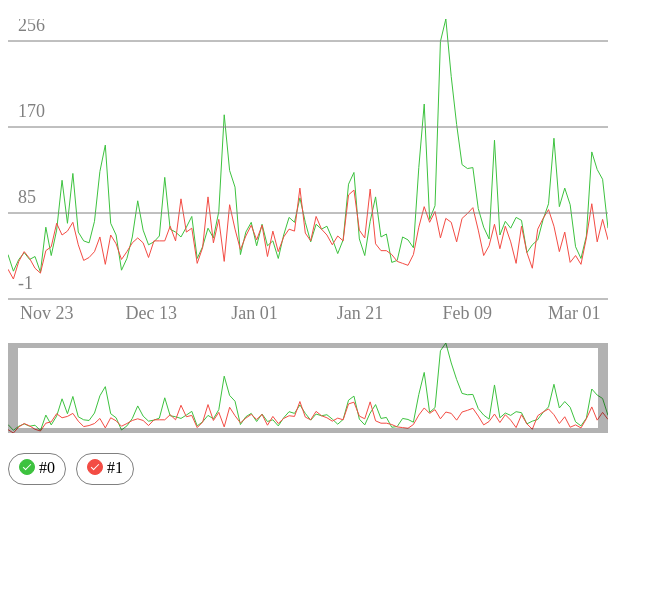
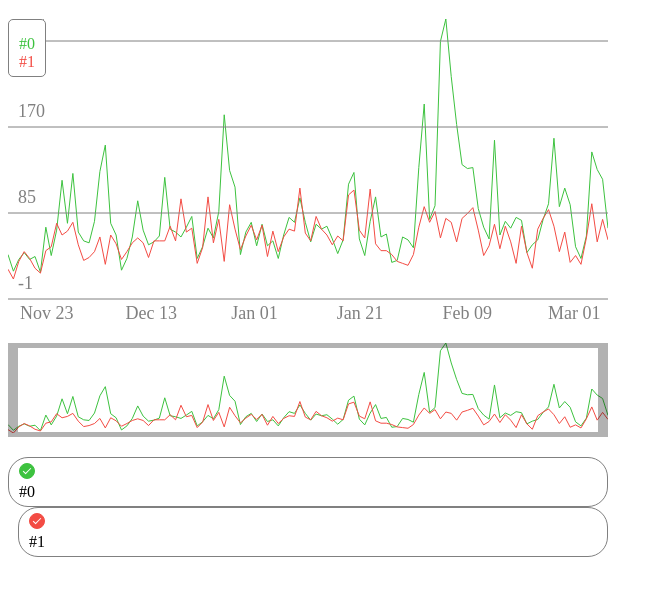
Before and after one commit to IvanHod/js-svg-plotting, a plain HTML site: page index.html in a window 1280 px wide. Shown: the part 61-656 px from the top of the page, without its empty margins (0-663 px from the left). Drawn offline with Linux system fonts and the light colour scheme.

Commit message:
creating of helping window was added

```diff
--- a/css/main.css
+++ b/css/main.css
@@ -6,12 +6,35 @@ div.chart div {
     width: 100%;
 }
 
+div.chart div.chart-main {
+    position: relative;
+}
+
 div.chart .chart-navigation {
     position: relative;
     margin-top: 20px;
 }
 
-div.chart .chart-navigation>svg, div {
+div.chart div.helping-block {
+    position: absolute;
+    border: 1px solid gray;
+    background-color: white;
+    padding: 5px 10px;
+    /*display: none;*/
+    top: 0;
+    width: auto;
+    border-radius: 5px;
+}
+
+div.chart div.helping-block div {
+    width: auto;
+}
+
+div.chart .helping-detail {
+    margin-top: 10px;
+}
+
+div.chart .helping-detail > div {
     float: left;
 }
 
@@ -35,6 +58,7 @@ div.chart div.navigation-border {
 
 div.chart div.chart-labels {
     margin-top: 20px;
+    float: left;
 }
 
 div.chart div.chart-labels div.checkbox-block {
--- a/js/svgchart.js
+++ b/js/svgchart.js
@@ -127,7 +127,7 @@ class YAxis extends Axis {
         this.draw();
     }
 
-    getValue(pixel) {
+    getValue(pixel, id) {
         let invertPixel = this.height - this.paddingBottom - pixel;
         let percentile = invertPixel / (this.height - this.paddingBottom);
         let minVal = getMinOfArray(this.data), maxVal = getMaxOfArray(this.data);
@@ -322,15 +322,40 @@ class ChartMain {
         this.yaxis = new YAxis(svg, data.columns[1].slice(1));
 
         this.drawLines(0, null, true);
+
+        this.createHelpWindow(data);
     }
 
-    helpWindow() {
-        $('<div>', {'class': 'helping-block', 'css': {'display': 'none', width: ''}})
+    createHelpWindow(data) {
+        let helpingBlock = $('<div>', {'class': 'helping-block'}).appendTo(this.el);
+        $('<div>', {'class': 'helping-date'}).appendTo(helpingBlock);
+
+        let dataInfo = $('<div>', {'class': 'helping-data-info-block'}).appendTo(helpingBlock);
+
+        for (let id in this.data) {
+            let detail = $('<div>', {
+                'id': 'helping-detail-' + id,
+                'class': 'helping-detail',
+                'css': {
+                    'color': this.colors[id]
+                }
+            }).appendTo(dataInfo);
+            $('<div>', {'class': 'helping-detail-number'}).appendTo(detail);
+            $('<div>', {'class': 'helping-detail-name'}).text(data.names[id]).appendTo(detail);
+        }
+        this.helpingBlock = helpingBlock;
     }
 
     mouseMoving(e) {
         let pixel = e.offsetX;
-        console.log(this.xaxis.getDateByPixel(pixel, this.minIndex, this.maxIndex));
+        let date = this.xaxis.getDateByPixel(pixel, this.minIndex, this.maxIndex);
+        $(this.helpingBlock).find('.helping-date').text(date);
+
+        for (let id in this.data) {
+            let detail = $(this.helpingBlock).find('#helping-detail-' + id);
+            console.log(detail.children('.helping-detail-number'))
+            detail.children('.helping-detail-number').text(this.yaxis.getValue(e.offsetY));
+        }
     }
 
     formData(data) {
```
